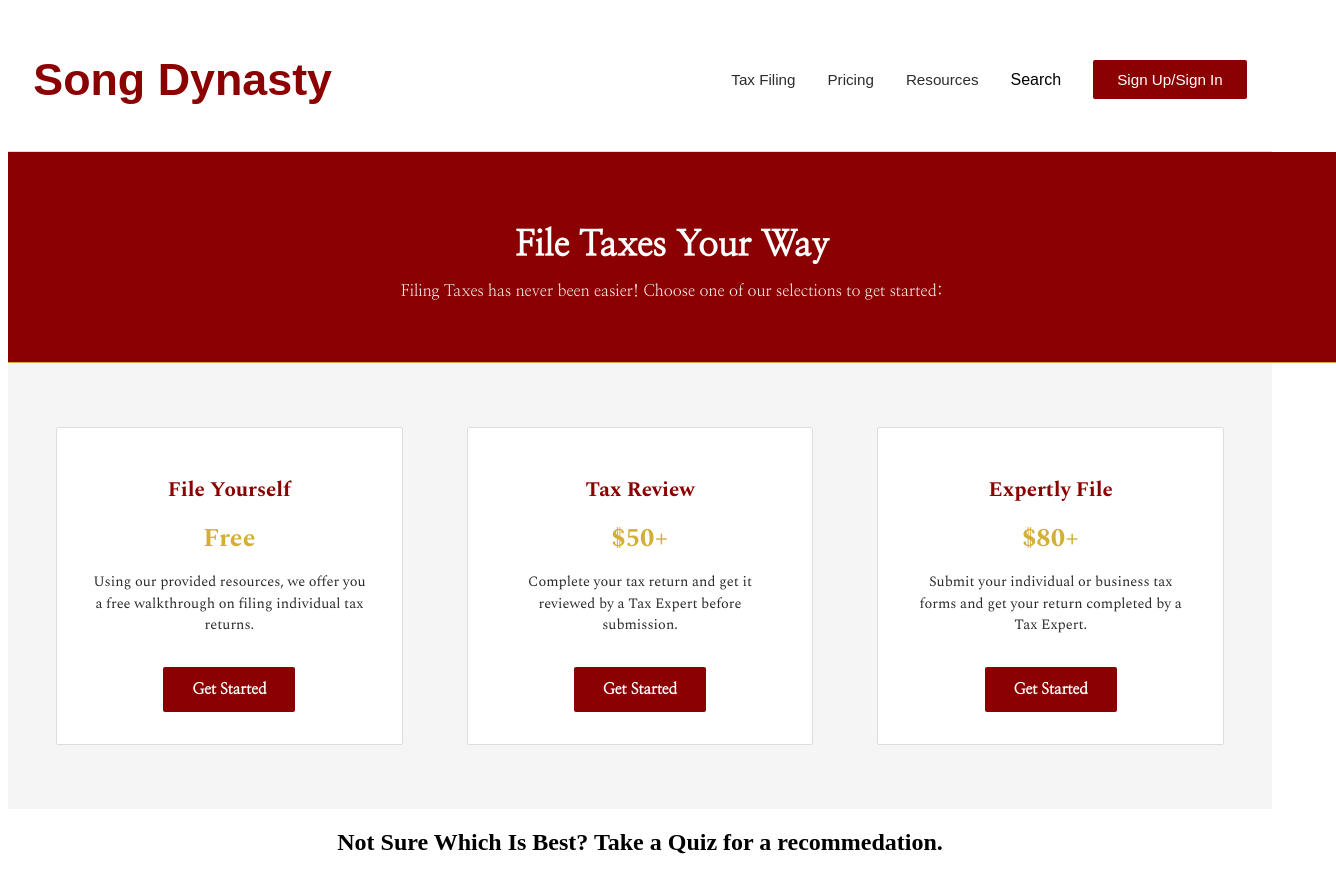
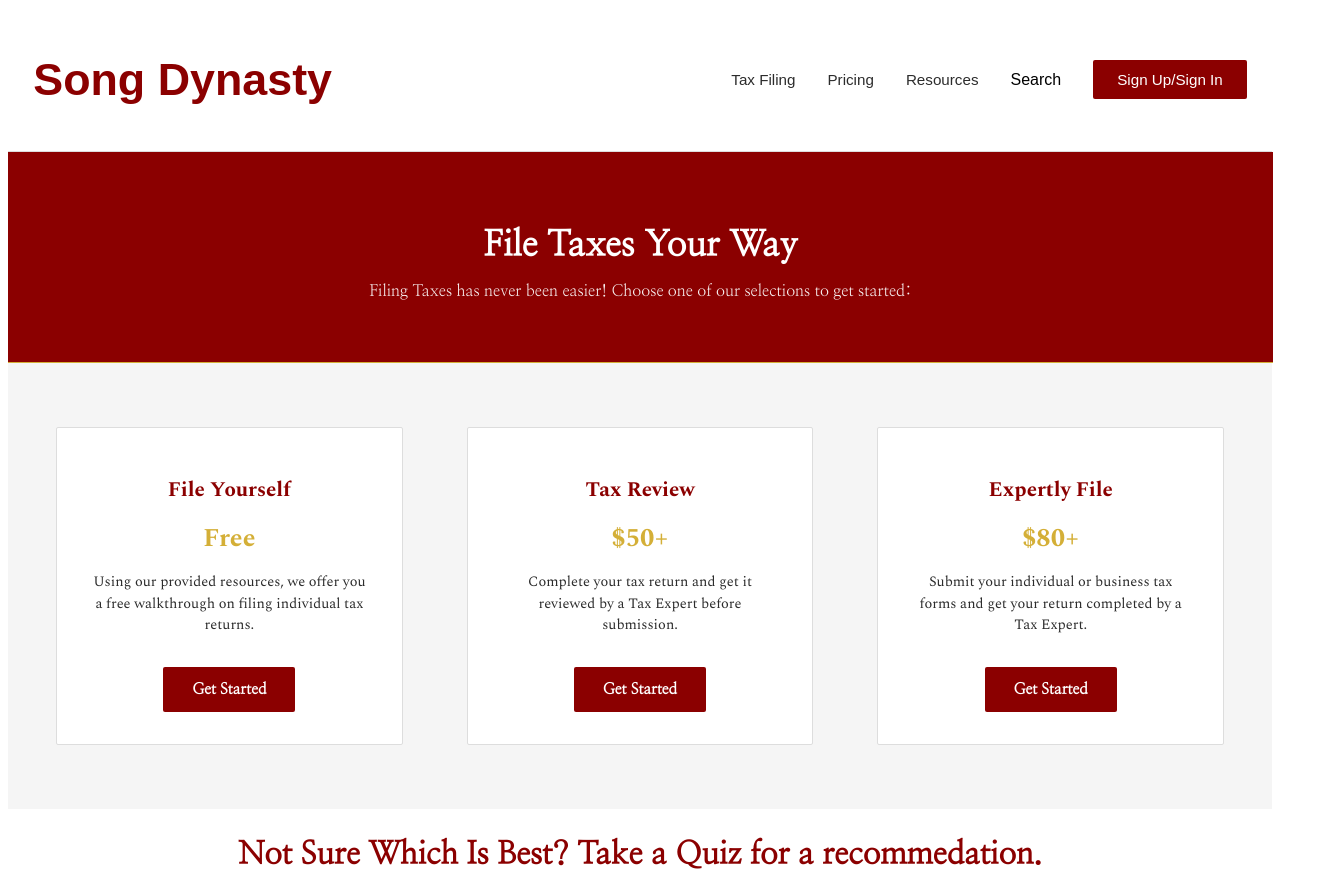
Before and after one commit to nyjackson/cp-325, a React (Vite) app in the folder frontend/: page /tax in a window 1280 px wide. Shown: the top 875 px of the page, 1336 px wide, since content can reach past the window. Built offline with nearby package versions, Linux system fonts and the light colour scheme; no server answers; a web font is replaced by a local one.

Commit message:
Styling.

```diff
--- a/frontend/src/App.css
+++ b/frontend/src/App.css
@@ -10,7 +10,7 @@
     background-color: var(--primary-maroon);
     color: white;
     height: auto;
-    width: 100%;
+    width: 95%;
     margin: 0;
     padding: 3rem 2rem;
     text-align: center;
--- a/frontend/src/components/Footer/Footer.css
+++ b/frontend/src/components/Footer/Footer.css
@@ -5,7 +5,6 @@
 
 footer{
     width: 100%;
-    padding: 2rem;
     text-align: center;
     background-color: white;
     color: var(--primary-charcoal);
--- a/frontend/src/components/Taxes/TaxCard.css
+++ b/frontend/src/components/Taxes/TaxCard.css
@@ -34,7 +34,7 @@
     line-height: 1.5;
 }
 
-.tax-offering > button{
+button{
     padding: 0.8rem 1.8rem;
     font-family: "Nanum Myeongjo", serif;
     font-weight: bold;
@@ -46,3 +46,11 @@
     font-size: 0.95rem;
     margin-top: 1rem;
 }
+
+#tax-calc-banner{
+    color: var(--primary-maroon);
+    font-size: 1.3rem;
+    margin-bottom: 0.8rem;
+    font-family: "Nanum Myeongjo", serif;
+    text-align: center;
+}
--- a/frontend/src/components/Taxes/Taxes.jsx
+++ b/frontend/src/components/Taxes/Taxes.jsx
@@ -11,7 +11,7 @@ function Taxes() {
         <TaxCard title = {"Tax Review"} price = {"$50+"} description = {"Complete your tax return and get it reviewed by a Tax Expert before submission."}/>
         <TaxCard title = {"Expertly File"} price = {"$80+"} description = {"Submit your individual or business tax forms and get your return completed by a Tax Expert."}/>
       </div>
-      <div style = {{"textAlign":"center"}}>
+      <div id = "tax-calc-banner">
       <h2>Not Sure Which Is Best? Take a Quiz for a recommedation.</h2>
       <button>Take The Quiz</button>
       </div>
```
